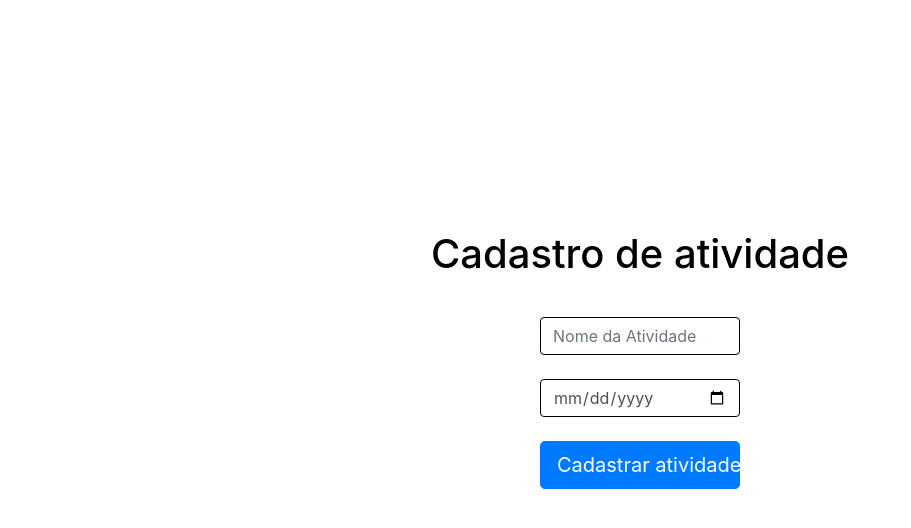
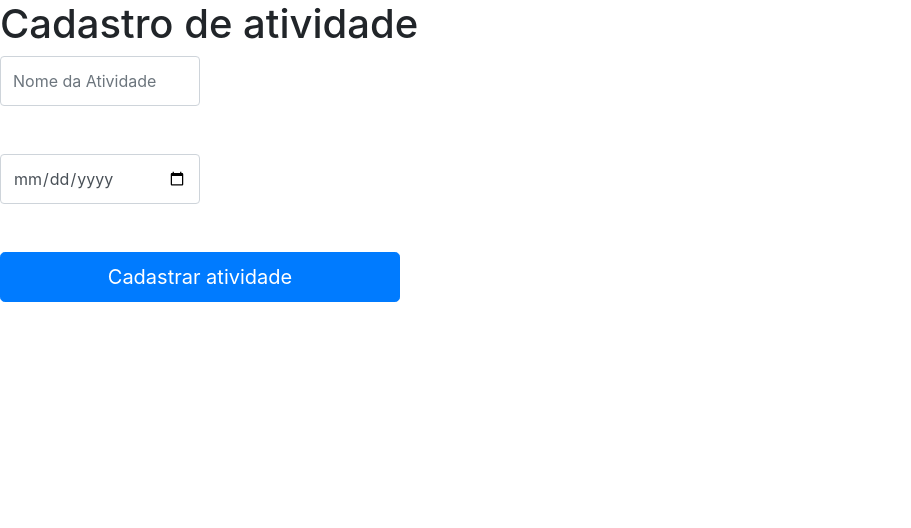
Before and after one commit to pedroca0312/Agenda-1.1, a PHP site: page /views/cadastro_atividade.php in a window 1280 px wide. Shown: the top 528 px of the page, without its empty margins (0-911 px from the left). Run offline with PHP 8.4, Linux system fonts and the light colour scheme.

Commit message:
Add files via upload

```diff
--- a/tcc-master/tcc/css/style_cadastro_atividade.css
+++ b/tcc-master/tcc/css/style_cadastro_atividade.css
@@ -1,38 +1,14 @@
 .btn-primary{
-    width: 200px;
-}
-
-#descricao{
-    margin-top: 3%;
-    margin-left: auto;
-    margin-right: auto;
-    text-align: center;
-}
-
-#data_previsao{
-    border-radius: .25rem;
-    margin-left: auto;
-    margin-right: auto;
-    text-align: center;
-}
-
-#botao{
-    border-radius: .25rem;
-    margin-left: auto;
-    margin-right: auto;
-    text-align: center;
-}
-
-.inputLogin{
-    display: inline;
+    width: 400px;
+    height: 50px;
 }
 
 .form-control{
-    border-color: black;
+    width: 400px;
+    height: 50px;
 }
 
-h1{
-    color:black;
-    text-align: center;
-    margin-top: 18%;
+.tudo{
+    margin-left: 38%;
+    padding-top: 16%;
 }
--- a/tcc-master/tcc/css/style_editar.css
+++ b/tcc-master/tcc/css/style_editar.css
@@ -9,6 +9,6 @@
 }
 
 .formularios{
-    margin-left: 35%;
+    margin-left: 38%;
     padding-top: 18%;
 }
```
Also changed, not shown: tcc-master/tcc/css/style_cadastro.css (+11 -48 lines), tcc-master/tcc/css/style_lista_atividade.css (+6 -6 lines), tcc-master/tcc/css/style_login.css (+2 -66 lines).
